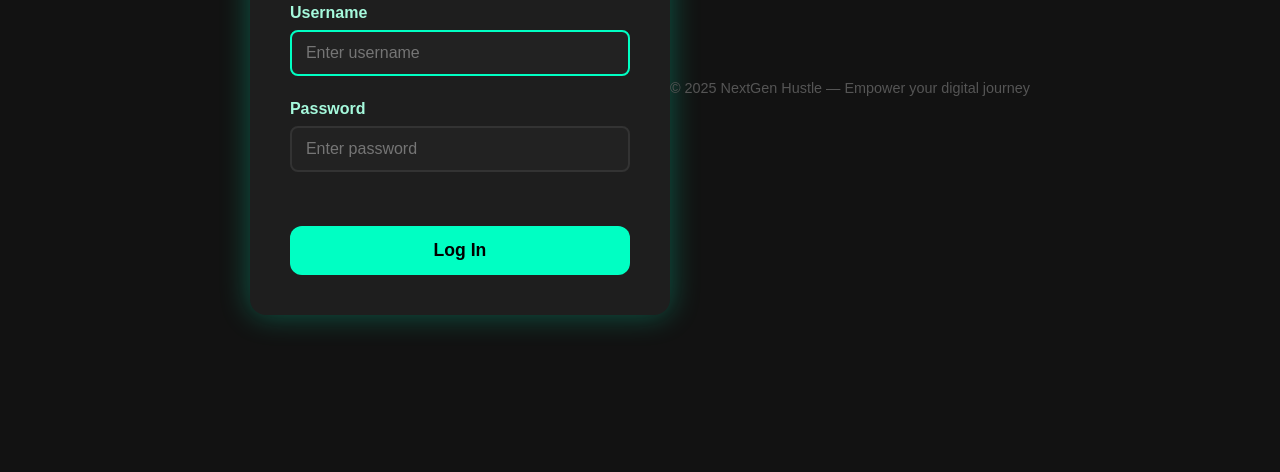
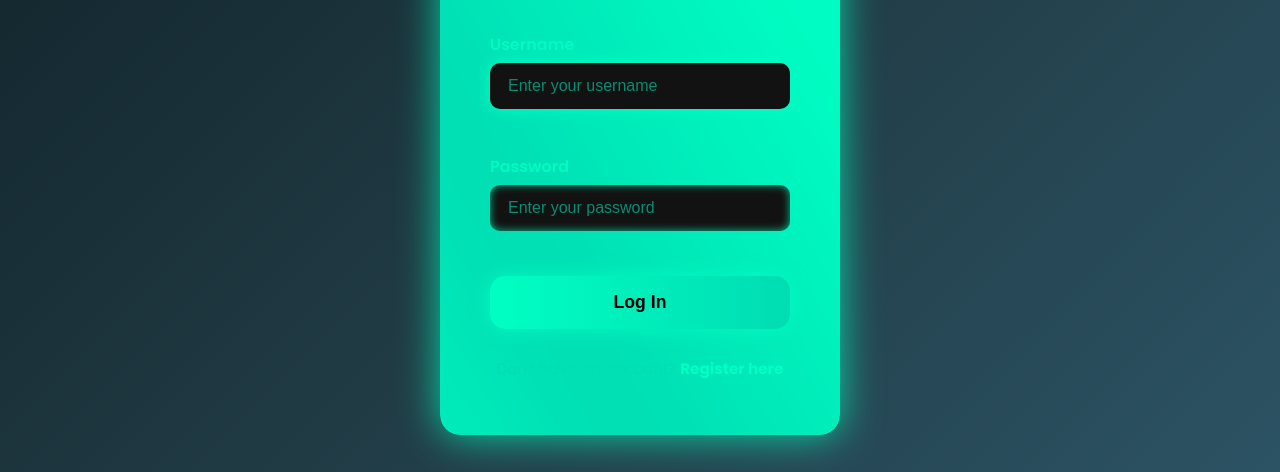
Before and after one commit to AronNextGen/nextgen-hustle, a plain HTML site: page index.html in a window 1280 px wide. Shown: the part 328-800 px from the top of the page. Drawn offline with Linux system fonts and the light colour scheme.

Commit message:
Update index.html

```diff
--- a/index.html
+++ b/index.html
@@ -2,149 +2,254 @@
 <html lang="en">
 <head>
 <meta charset="UTF-8" />
-  <title>NextGen Hustle — Login</title>
 <meta name="viewport" content="width=device-width, initial-scale=1" />
+<title>NextGen Hustle - Login</title>
 <style>
-    /* Reset */
+  @import url('https://fonts.googleapis.com/css2?family=Poppins:wght@400;600;700&display=swap');
   * {
     box-sizing: border-box;
   }
   body {
-      background: #121212;
-      color: #eee;
-      font-family: 'Poppins', sans-serif, Arial, sans-serif;
     margin: 0;
-      padding: 0;
+    background: linear-gradient(135deg, #0f2027, #203a43, #2c5364);
+    font-family: 'Poppins', sans-serif;
+    color: #e0e0e0;
+    min-height: 100vh;
     display: flex;
-      min-height: 100vh;
+    align-items: center;
     justify-content: center;
-      align-items: center;
-    }
-    main {
-      background: #1e1e1e;
-      padding: 40px;
-      border-radius: 16px;
-      width: 100%;
-      max-width: 420px;
-      box-shadow: 0 0 30px rgba(0,255,195,0.3);
     user-select: none;
   }
+  .login-container {
+    background: rgba(10, 10, 10, 0.9);
+    padding: 40px 50px;
+    border-radius: 20px;
+    width: 400px;
+    box-shadow: 0 0 40px #00ffc3cc;
+    display: flex;
+    flex-direction: column;
+    align-items: center;
+    position: relative;
+    overflow: hidden;
+  }
+  .login-container::before {
+    content: '';
+    position: absolute;
+    top: -30%;
+    left: -30%;
+    width: 160%;
+    height: 160%;
+    background: linear-gradient(60deg, #00ffc3, #00ddb3, #00ffc3, #00ddb3);
+    animation: gradientShift 6s linear infinite;
+    filter: blur(40px);
+    z-index: 0;
+  }
+  @keyframes gradientShift {
+    0% {
+      background-position: 0% 50%;
+    }
+    100% {
+      background-position: 100% 50%;
+    }
+  }
+  .login-container * {
+    position: relative;
+    z-index: 1;
+  }
   h1 {
+    margin-bottom: 15px;
+    font-weight: 700;
+    color: #00ffc3;
+    letter-spacing: 3px;
+    font-size: 2.8rem;
+    user-select: none;
+  }
+  p.subtitle {
+    margin-bottom: 35px;
+    font-weight: 600;
+    font-size: 1.1rem;
+    color: #00ddb3cc;
     text-align: center;
-      color: #00ffc3;
-      font-weight: 700;
-      margin-bottom: 32px;
-      letter-spacing: 2px;
-      font-size: 2.2rem;
+  }
+  form {
+    width: 100%;
   }
   label {
+    font-weight: 600;
+    font-size: 1rem;
     display: block;
-      font-weight: 600;
-      margin-bottom: 8px;
-      color: #a5f9dc;
+    margin-bottom: 6px;
+    color: #00ffc3dd;
   }
   input[type="text"],
   input[type="password"] {
     width: 100%;
-      padding: 12px 14px;
-      border-radius: 8px;
-      border: 2px solid #333;
-      background: #222;
+    padding: 14px 18px;
+    margin-bottom: 25px;
+    border-radius: 10px;
+    border: none;
+    background: #121212;
     color: #eee;
     font-size: 1rem;
-      margin-bottom: 24px;
-      transition: border-color 0.3s ease;
+    box-shadow: inset 0 0 8px #00ffc3bb;
+    transition: box-shadow 0.3s ease;
   }
   input[type="text"]:focus,
   input[type="password"]:focus {
     outline: none;
-      border-color: #00ffc3;
+    box-shadow: 0 0 15px #00ffc3;
+  }
+  .error-message {
+    color: #ff4c60;
+    font-size: 0.9rem;
+    margin-top: -18px;
+    margin-bottom: 18px;
+    height: 20px;
+    font-weight: 600;
+    text-align: center;
   }
   button {
     width: 100%;
-      background: #00ffc3;
-      border: none;
-      padding: 14px;
-      border-radius: 12px;
-      color: #000;
+    padding: 16px 0;
     font-weight: 700;
     font-size: 1.1rem;
+    border: none;
+    border-radius: 15px;
+    background: linear-gradient(90deg, #00ffc3, #00ddb3);
+    color: #000;
     cursor: pointer;
-      transition: background-color 0.3s ease;
+    box-shadow: 0 0 20px #00ffc3cc;
+    transition: background 0.3s ease, box-shadow 0.3s ease;
     user-select: none;
   }
   button:hover {
-      background: #00ddb3;
+    background: linear-gradient(90deg, #00ddb3, #00ffc3);
+    box-shadow: 0 0 40px #00ffc3ff;
   }
-    #errorMsg {
-      color: #ff4c4c;
-      font-weight: 600;
+  .register-link {
+    margin-top: 28px;
     text-align: center;
-      margin-top: -16px;
-      margin-bottom: 24px;
-      min-height: 22px;
-      user-select: none;
+    font-size: 0.95rem;
+    color: #00ddb3cc;
   }
-    footer {
-      text-align: center;
-      margin-top: 32px;
-      color: #555;
-      font-size: 0.9rem;
-      user-select: none;
+  .register-link a {
+    color: #00ffc3;
+    text-decoration: none;
+    font-weight: 700;
   }
+  .register-link a:hover {
+    text-decoration: underline;
+  }
+  /* Animations for form fields */
+  input::placeholder {
+    color: #00ddb399;
+  }
+  /* Responsive */
   @media (max-width: 480px) {
-      main {
-        padding: 28px 20px;
+    .login-container {
+      width: 90vw;
+      padding: 30px 25px;
+    }
+    h1 {
+      font-size: 2.2rem;
     }
   }
 </style>
 </head>
 <body>
-  <main>
-    <h1>NextGen Hustle Login</h1>
-    <form id="loginForm" autocomplete="off" spellcheck="false" novalidate>
+  <div class="login-container" role="main" aria-labelledby="login-title">
+    <h1 id="login-title">NextGen Hustle</h1>
+    <p class="subtitle">Login to start your digital hustle journey</p>
+    <form id="loginForm" novalidate>
       <label for="username">Username</label>
-      <input type="text" id="username" name="username" placeholder="Enter username" required autofocus />
+      <input
+        type="text"
+        id="username"
+        name="username"
+        placeholder="Enter your username"
+        autocomplete="username"
+        aria-required="true"
+        aria-describedby="usernameError"
+      />
+      <div class="error-message" id="usernameError" aria-live="assertive"></div>
 
       <label for="password">Password</label>
-      <input type="password" id="password" name="password" placeholder="Enter password" required />
+      <input
+        type="password"
+        id="password"
+        name="password"
+        placeholder="Enter your password"
+        autocomplete="current-password"
+        aria-required="true"
+        aria-describedby="passwordError"
+      />
+      <div class="error-message" id="passwordError" aria-live="assertive"></div>
 
-      <div id="errorMsg"></div>
-
-      <button type="submit">Log In</button>
+      <button type="submit" aria-label="Log in">Log In</button>
     </form>
-  </main>
-  <footer>
-    &copy; 2025 NextGen Hustle — Empower your digital journey
-  </footer>
+    <p class="register-link">
+      Don't have an account?
+      <a href="#" id="registerLink">Register here</a>
+    </p>
+  </div>
 
 <script>
-    const users = {
-      user1: 'pass1',
-      user2: 'pass2',
-      admin: 'admin123'
+  // Simple client-side "database" of users (username: password)
+  const usersDB = {
+    'student1': 'password123',
+    'hustler2025': 'nextgenrocks',
+    'alice': 'alice2025',
+    'bob': 'bobsecret',
   };
 
   const loginForm = document.getElementById('loginForm');
-    const errorMsg = document.getElementById('errorMsg');
+  const usernameInput = document.getElementById('username');
+  const passwordInput = document.getElementById('password');
+  const usernameError = document.getElementById('usernameError');
+  const passwordError = document.getElementById('passwordError');
+  const registerLink = document.getElementById('registerLink');
+
+  function validate() {
+    let valid = true;
+    usernameError.textContent = '';
+    passwordError.textContent = '';
+
+    if (!usernameInput.value.trim()) {
+      usernameError.textContent = 'Username is required';
+      valid = false;
+    } else if (!usersDB[usernameInput.value.trim()]) {
+      usernameError.textContent = 'Username not found';
+      valid = false;
+    }
+
+    if (!passwordInput.value.trim()) {
+      passwordError.textContent = 'Password is required';
+      valid = false;
+    } else if (usersDB[usernameInput.value.trim()] !== passwordInput.value) {
+      passwordError.textContent = 'Incorrect password';
+      valid = false;
+    }
+
+    return valid;
+  }
 
   loginForm.addEventListener('submit', e => {
     e.preventDefault();
-      const username = loginForm.username.value.trim();
-      const password = loginForm.password.value;
-
-      if (!username || !password) {
-        errorMsg.textContent = 'Please enter both username and password.';
-        return;
-      }
-
-      if(users[username] && users[username] === password) {
-        localStorage.setItem('loggedInUser', username);
+    if (validate()) {
+      // Save user login to localStorage
+      localStorage.setItem('loggedInUser', usernameInput.value.trim());
+      // Redirect to dashboard
       window.location.href = 'dashboard.html';
-      } else {
-        errorMsg.textContent = 'Invalid username or password.';
     }
   });
+
+  registerLink.addEventListener('click', e => {
+    e.preventDefault();
+    alert('Registration is currently disabled.');
+  });
+
+  // Autofocus username on load
+  usernameInput.focus();
 </script>
 </body>
 </html>
```
Lines whose indentation alone changed are shown as unchanged.
